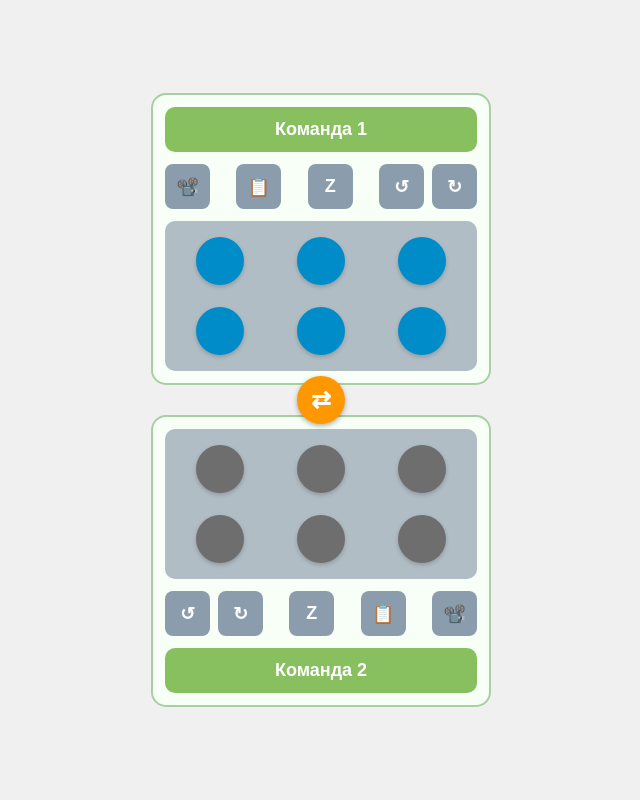
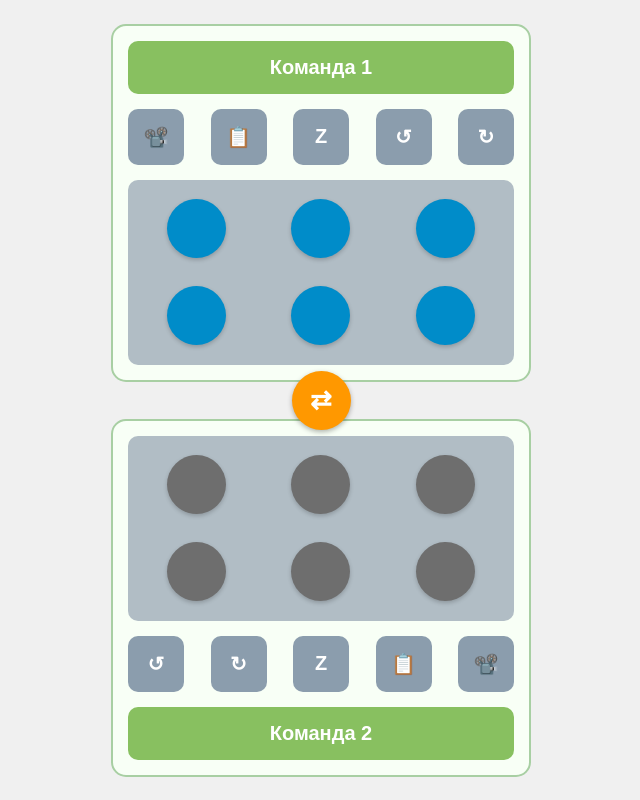
Before and after one commit to oooasg-dev/volleyball-score, a plain HTML site: page setup/index.html in a window 1280 px wide. Shown: the whole page, without its empty margins (319-959 px from the left). Drawn offline with Linux system fonts and the light colour scheme; no server answers.

Commit message:
index.html

```diff
--- a/setup/index.html
+++ b/setup/index.html
@@ -2,24 +2,40 @@
 <html lang="ru">
 <head>
     <meta charset="UTF-8">
+    <meta name="viewport" content="width=device-width, initial-scale=1.0, maximum-scale=1.0, user-scalable=no">
     <title>Волейбольный пульт (Расстановка)</title>
     <style>
-        body { font-family: sans-serif; display: flex; justify-content: center; align-items: center; min-height: 100vh; margin: 0; background-color: #f0f0f0; }
-        .control-panel { width: 340px; padding: 15px; display: flex; flex-direction: column; }
-        .side { background-color: #f8fff6; border: 2px solid #a8cfa3; padding: 12px; border-radius: 15px; position: relative; }
-        .team-selector { background-color: #88c060; color: white; border: none; font-size: 18px; padding: 12px 0; border-radius: 10px; font-weight: bold; width: 100%; cursor: pointer; }
-        .icon-btn, .zoom-btn { background-color: #8b9dad; color: white; border: none; border-radius: 8px; width: 45px; height: 45px; cursor: pointer; display: flex; justify-content: center; align-items: center; font-size: 18px; font-weight: bold; }
-        .swap-container { display: flex; justify-content: center; align-items: center; height: 30px; z-index: 10; }
-        .swap-btn { background-color: #ff9800; border: none; border-radius: 50%; width: 48px; height: 48px; cursor: pointer; color: white; font-size: 24px; font-weight: bold; box-shadow: 0 2px 5px rgba(0,0,0,0.3); }
-        .controls-row { display: flex; justify-content: space-between; margin: 12px 0; }
-        .field { background-color: #b1bdc5; border-radius: 10px; height: 140px; position: relative; padding: 5px; }
+        /* Стиль: Растянутый, но с сохранением всех пропорций */
+        body {
+            font-family: sans-serif;
+            display: flex;
+            justify-content: center;
+            align-items: center;
+            min-height: 100vh;
+            margin: 0;
+            background-color: #f0f0f0;
+            overflow: hidden;
+            overscroll-behavior: none;
+            -webkit-user-select: none;
+            user-select: none;
+            -webkit-tap-highlight-color: transparent;
+        }
+        /* Увеличено с 340px до 420px */
+        .control-panel { width: 420px; padding: 18px; display: flex; flex-direction: column; }
+        .side { background-color: #f8fff6; border: 2px solid #a8cfa3; padding: 15px; border-radius: 15px; position: relative; }
+        .team-selector { background-color: #88c060; color: white; border: none; font-size: 20px; padding: 15px 0; border-radius: 10px; font-weight: bold; width: 100%; cursor: pointer; }
+        .icon-btn, .zoom-btn { background-color: #8b9dad; color: white; border: none; border-radius: 10px; width: 56px; height: 56px; cursor: pointer; display: flex; justify-content: center; align-items: center; font-size: 20px; font-weight: bold; }
+        .swap-container { display: flex; justify-content: center; align-items: center; height: 37px; z-index: 10; }
+        .swap-btn { background-color: #ff9800; border: none; border-radius: 50%; width: 59px; height: 59px; cursor: pointer; color: white; font-size: 26px; font-weight: bold; box-shadow: 0 2px 5px rgba(0,0,0,0.3); }
+        .controls-row { display: flex; justify-content: space-between; margin: 15px 0; }
+        .field { background-color: #b1bdc5; border-radius: 10px; height: 173px; position: relative; padding: 6px; }
         .field-rows { display: flex; flex-direction: column; height: 100%; }
         .row { flex: 1; display: flex; justify-content: space-around; align-items: center; }
-        .player { width: 48px; height: 48px; border-radius: 50%; border: none; cursor: pointer; color: white; font-weight: bold; font-size: 22px; display: flex; justify-content: center; align-items: center; padding: 0; box-shadow: 0 2px 4px rgba(0,0,0,0.2); }
+        .player { width: 59px; height: 59px; border-radius: 50%; border: none; cursor: pointer; color: white; font-weight: bold; font-size: 26px; display: flex; justify-content: center; align-items: center; padding: 0; box-shadow: 0 2px 4px rgba(0,0,0,0.2); }
         .color-blue { background-color: #008cc9; }
         .color-gray { background-color: #6e6e6e; }
-        .modal { display: none; position: fixed; top: 50%; left: 50%; transform: translate(-50%, -50%); background: white; padding: 20px; border-radius: 15px; box-shadow: 0 0 20px rgba(0,0,0,0.3); z-index: 1000; }
-        .bench-item { cursor: pointer; padding: 10px; border-bottom: 1px solid #ddd; }
+        .modal { display: none; position: fixed; top: 50%; left: 50%; transform: translate(-50%, -50%); background: white; padding: 25px; border-radius: 15px; box-shadow: 0 0 20px rgba(0,0,0,0.3); z-index: 1000; }
+        .bench-item { cursor: pointer; padding: 12px; border-bottom: 1px solid #ddd; }
     </style>
 </head>
 <body>
@@ -31,10 +47,8 @@
             <button class="icon-btn">📽️</button>
             <button class="icon-btn" onclick="openModal('list', 'top')">📋</button>
             <button class="zoom-btn" onclick="openModal('setup', 'top')">Z</button>
-            <div style="display: flex; gap: 8px;">
-                <button class="icon-btn" onclick="rotatePlayers('top', 1)">↺</button>
-                <button class="icon-btn" onclick="rotatePlayers('top', -1)">↻</button>
-            </div>
+            <button class="icon-btn" onclick="rotatePlayers('top', 1)">↺</button>
+            <button class="icon-btn" onclick="rotatePlayers('top', -1)">↻</button>
         </div>
         <div class="field"><div class="field-rows">
             <div class="row"><button class="player color-blue" onclick="initSub('top', 0)"></button><button class="player color-blue" onclick="initSub('top', 1)"></button><button class="player color-blue" onclick="initSub('top', 2)"></button></div>
@@ -50,10 +64,8 @@
             <div class="row"><button class="player color-gray" onclick="initSub('bottom', 3)"></button><button class="player color-gray" onclick="initSub('bottom', 4)"></button><button class="player color-gray" onclick="initSub('bottom', 5)"></button></div>
         </div></div>
         <div class="controls-row">
-            <div style="display: flex; gap: 8px;">
-                <button class="icon-btn" onclick="rotatePlayers('bottom', 1)">↺</button>
-                <button class="icon-btn" onclick="rotatePlayers('bottom', -1)">↻</button>
-            </div>
+            <button class="icon-btn" onclick="rotatePlayers('bottom', 1)">↺</button>
+            <button class="icon-btn" onclick="rotatePlayers('bottom', -1)">↻</button>
             <button class="zoom-btn" onclick="openModal('setup', 'bottom')">Z</button>
             <button class="icon-btn" onclick="openModal('list', 'bottom')">📋</button>
             <button class="icon-btn">📽️</button>
@@ -82,10 +94,7 @@
             const response = await fetch("https://volley-stats-14e43-default-rtdb.firebaseio.com/match.json");
             const data = await response.json();
             if (!data) return;
-
             if (!window.lastProcessedUndo) window.lastProcessedUndo = { exists: false };
-
-            // 1. ЛОГИКА ОТМЕНЫ (с защитным return)
             if (data.isUndo === true) {
                 if (!window.lastProcessedUndo.exists) {
                     if (data.serve !== lastServe) {
@@ -96,31 +105,19 @@
                 }
                 lastServe = data.serve;
                 updateHighlight(data.serve);
-                return; // Останавливаем выполнение, чтобы не запустить обычную логику
-            } else {
-                window.lastProcessedUndo.exists = false;
-            }
-
-            // 2. Обработка ручного переключения
-            if (data.manualMode === true) {
-                lastServe = data.serve;
-                updateHighlight(data.serve);
                 return;
-            }
-
-            // 3. ОБЫЧНАЯ ЛОГИКА
+            } else { window.lastProcessedUndo.exists = false; }
+            if (data.manualMode === true) { lastServe = data.serve; updateHighlight(data.serve); return; }
             if (lastServe !== 0 && lastServe !== data.serve) {
                 let sideToRotate = (data.serve === 1) ? homeSide : (homeSide === 'top' ? 'bottom' : 'top');
                 rotatePlayers(sideToRotate, -1);
             }
-
             lastServe = data.serve;
             updateHighlight(data.serve);
         } catch (e) { console.error("Ошибка Firebase:", e); }
     }
     setInterval(syncServeStatus, 1500);
 
-    // Вспомогательные функции...
     async function pushServerToFirebase() {
         const homeData = teamState[homeSide];
         const awaySide = (homeSide === 'top') ? 'bottom' : 'top';
```
